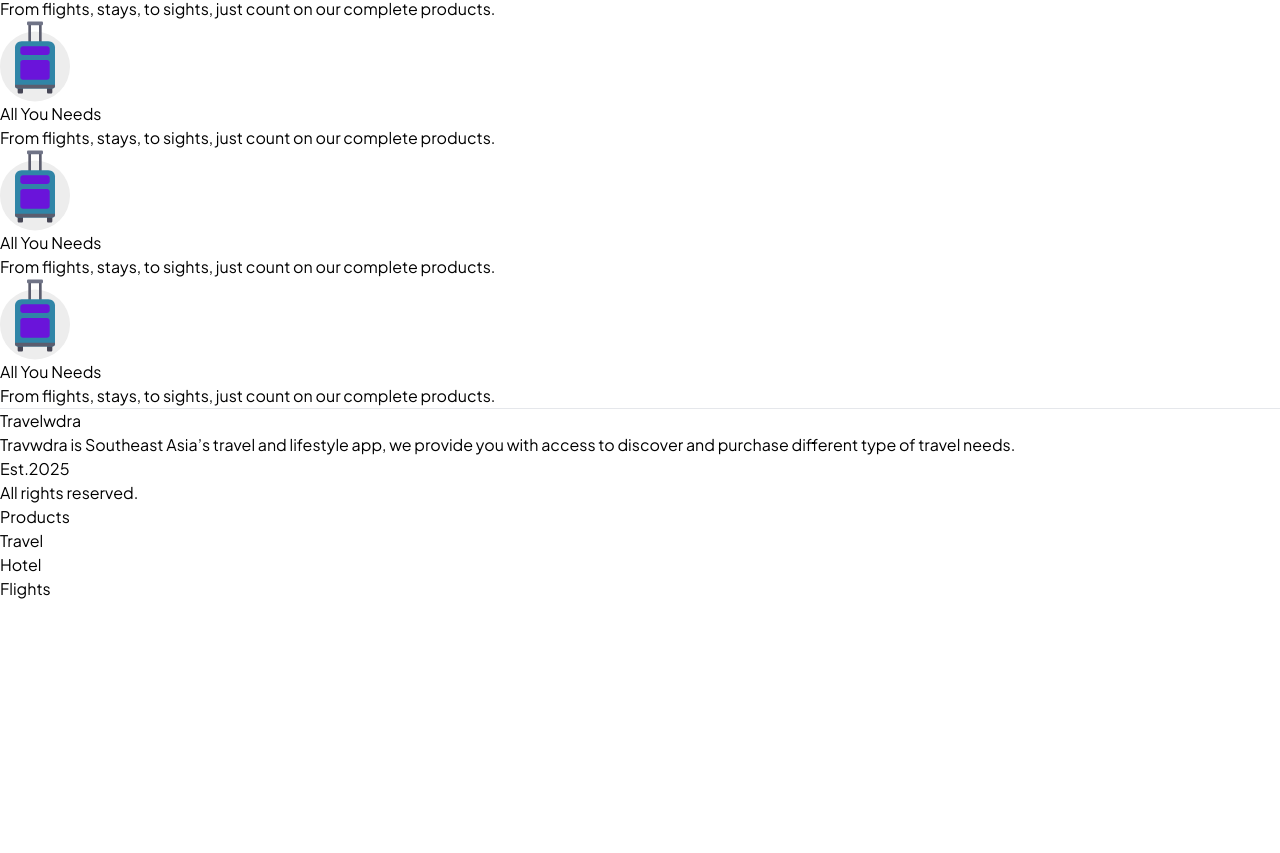
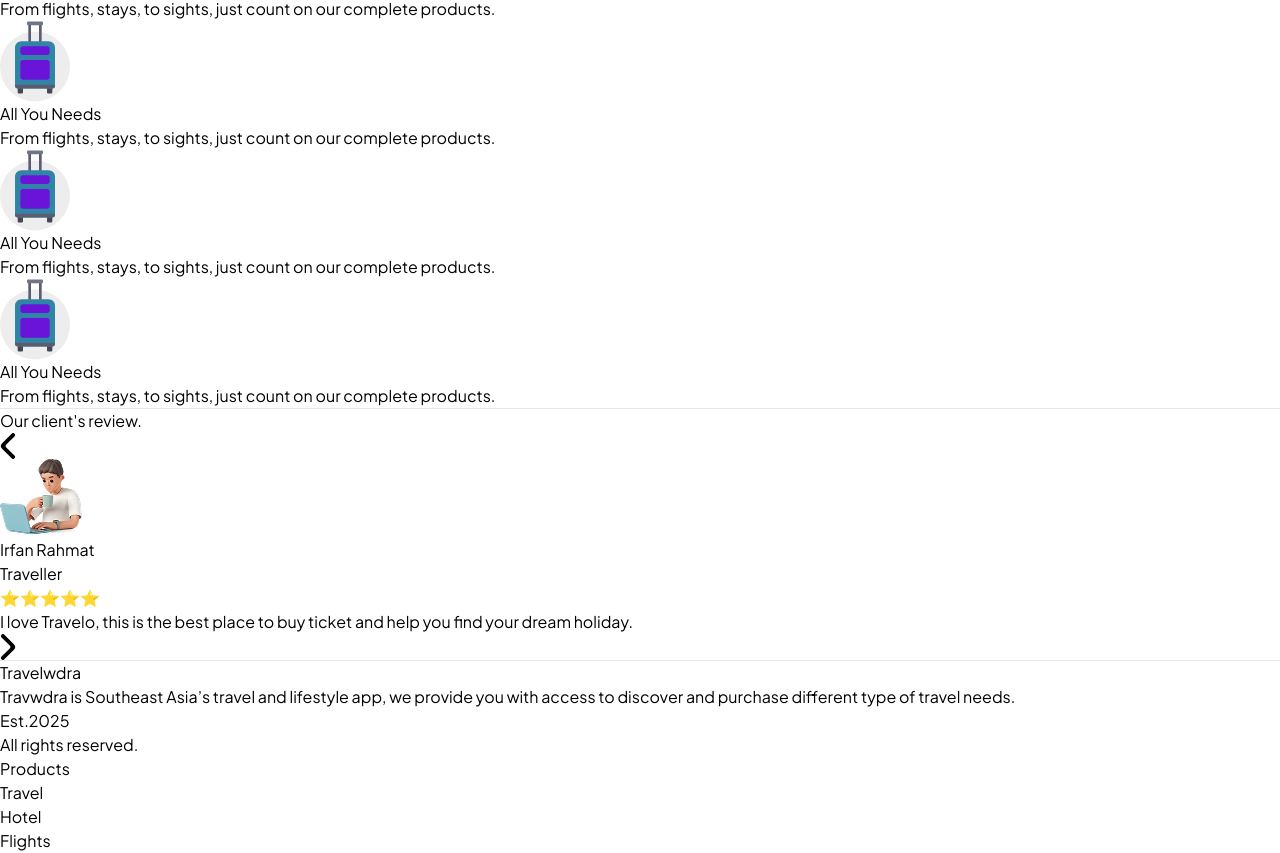
Before and after one commit to HenPx/tourism-guide-app, a React (Vite) app: page / in a window 1280 px wide. Shown: the part 7510-8363 px from the top of the page. Before the commit the page ends 8111 px from the top, so only its background shows below. Built offline with nearby package versions, Linux system fonts and the light colour scheme.

Commit message:
feat: make base card for client's review

```diff
--- /dev/null
+++ b/src/assets/svg/ArrowLeft.jsx
@@ -0,0 +1,9 @@
+export default function ArrowLeft(){
+    return(
+        <>
+            <svg xmlns="http://www.w3.org/2000/svg" width="16" height="26" fill="none" viewBox="0 0 16 26">
+                <path fill="currentColor" d="M14.453 25.348a1.958 1.958 0 0 1-2.77 0l-9.57-9.581a3.917 3.917 0 0 1 0-5.538L11.691.652a1.958 1.958 0 0 1 2.769 2.77l-8.197 8.197a1.958 1.958 0 0 0 0 2.77l8.19 8.189a1.958 1.958 0 0 1 0 2.77Z"/>
+            </svg>
+        </>
+    )
+}
--- /dev/null
+++ b/src/assets/svg/ArrowRight.jsx
@@ -0,0 +1,10 @@
+export default function ArrowRight(){
+    return(
+        <>
+            <svg xmlns="http://www.w3.org/2000/svg" width="16" height="26" fill="none" viewBox="0 0 16 26">
+                <path fill="currentColor" d="M1.547 25.348a1.958 1.958 0 0 0 2.77 0l9.57-9.581a3.917 3.917 0 0 0 0-5.538L4.31.652a1.958 1.958 0 0 0-2.77 2.77l8.197 8.197a1.958 1.958 0 0 1 0 2.77l-8.19 8.189a1.958 1.958 0 0 0 0 2.77Z"/>
+            </svg>
+
+        </>
+    )
+}
--- a/src/pages/Home.jsx
+++ b/src/pages/Home.jsx
@@ -4,6 +4,7 @@
 import WhyUsCard from "../sections/WhyUs";
 import FooterBox from "../components/Footer";
 import LandCover from "../assets/png/LandingCover.png"
+import ClientReview from "../sections/Reviews";
 
 
 export default function Home(){
@@ -13,7 +14,7 @@
                 <div className="absolute top-0 left-0 w-full bg-gradient-to-b from-[#E2F6FC] to-white h-60 z-0"></div>
                 <Navigation/>
             </header>
-            <main className="px-6 md:py-4  lg:px-16">
+            <main className="px-6 md:py-4  lg:px-16 space-y-8">
                 <section className="relative md:mt-0   space-x-0 md:space-x-8 items-center flex flex-col md:flex-row justify-evenly  mb-6 md:justify-between z-20 min-h-screen max-h-screen mt-auto ">
                     <div className="space-y-4 md:space-y-6 text-center md:text-left">
                         <h1 className="font-bold text-4xl md:text-7xl text-[#0C345D]">
@@ -55,6 +56,11 @@
                     <WhyUsCard/>
                 </section>
                 <hr className="relative z-20"/>
+                <section className="relative flex flex-col z-20 items-center justify-center">
+                    <h2 className="font-bold text-2xl md:text-4xl text-center mb-6 text-black">Our client's <span className="text-[#42A7C3]">review.</span></h2>
+                    <ClientReview/>
+                </section>
+                <hr className="relative z-20"/>
 
             </main>
             <footer className="px-6 md:py-4 lg:px-16">
--- /dev/null
+++ b/src/sections/Reviews.jsx
@@ -0,0 +1,28 @@
+import React from "react";
+import ArrowLeft from "../assets/svg/ArrowLeft";
+import ArrowRight from "../assets/svg/ArrowRight";
+
+export default function ClientReview(){
+    return(
+        <>
+        <div className="relative flex justify-center items-center">
+            <div className="absolute -left-6  top-1/2 -translate-y-1/2 border border-[#3085A7] w-[60px] h-[60px] flex items-center justify-center rounded-full shadow-md cursor-pointer text-[#3085A7]">
+                <ArrowLeft/>
+            </div>
+
+            <div className="flex flex-col items-center rounded-xl shadow-[0_2px_100px_rgba(0,0,0,0.15)] px-6 py-8 w-[300px] sm:w-[474px] text-center bg-white">
+                <img src="src/assets/profileReviews/default.png" alt="default" className="w-[70px] rounded-full p-2 bg-gray-200" />
+                <h4 className="font-bold text-lg">Irfan Rahmat</h4>
+                <p className="text-[#A8A8A8] text-sm">Traveller</p>
+                <p>⭐⭐⭐⭐⭐</p>
+                <p className="text-[#A8A8A8]">I love Travelo, this is the best place to buy ticket and help you find your dream holiday.</p>
+            </div>
+
+            <div className="absolute -right-6 top-1/2 -translate-y-1/2 bg-[#3085A7] w-[60px] h-[60px] flex items-center justify-center rounded-full shadow-md cursor-pointe text-white">
+                <ArrowRight/>
+            </div>
+        </div>
+
+        </>
+    )
+}
--- a/src/sections/WhyUs.jsx
+++ b/src/sections/WhyUs.jsx
@@ -5,28 +5,28 @@
 export default function WhyUsCard (){
     return(
         <>
-            <div className="grid grid-cols-1 sm:grid sm:grid-cols-6 gap-6 space-y-6 ">
-                <div className="sm:col-span-2 flex w-full sm:w-[225px] flex-col items-center px-6 py-8 space-y-6 text-center shadow-lg rounded-xl">
+            <div className="grid grid-cols-1 sm:grid sm:grid-cols-6 gap-6 ">
+                <div className="sm:col-span-2 flex w-full sm:w-[225px] flex-col items-center px-6 py-8 space-y-6 text-center shadow-[0_2px_20px_rgba(0,0,0,0.10)] rounded-xl">
                     <Koper/>
                     <h3 className="text-xl font-semibold">All You Needs</h3>
                     <p className="text-[#A8A8A8]">From flights, stays, to sights, just count on our complete products.</p>
                 </div>
-                <div className="sm:col-span-2 flex w-full sm:w-[225px] flex-col items-center px-6 py-8 space-y-6 text-center shadow-lg rounded-xl">
+                <div className="sm:col-span-2 flex w-full sm:w-[225px] flex-col items-center px-6 py-8 space-y-6 text-center shadow-[0_2px_20px_rgba(0,0,0,0.10)] rounded-xl ">
                     <Koper/>
                     <h3 className="text-xl font-semibold">All You Needs</h3>
                     <p className="text-[#A8A8A8]">From flights, stays, to sights, just count on our complete products.</p>
                 </div>
-                <div className="sm:col-span-2 flex w-full sm:w-[225px] flex-col items-center px-6 py-8 space-y-6 text-center shadow-lg rounded-xl">
+                <div className="sm:col-span-2 flex w-full sm:w-[225px] flex-col items-center px-6 py-8 space-y-6 text-center shadow-[0_2px_20px_rgba(0,0,0,0.10)] rounded-xl">
                     <Koper/>
                     <h3 className="text-xl font-semibold">All You Needs</h3>
                     <p className="text-[#A8A8A8]">From flights, stays, to sights, just count on our complete products.</p>
                 </div>
-                <div className="sm:col-start-2 sm:col-span-2 flex w-full sm:w-[225px] flex-col items-center px-6 py-8 space-y-6 text-center shadow-lg rounded-xl">
+                <div className="sm:col-start-2 sm:col-span-2 flex w-full sm:w-[225px] flex-col items-center px-6 py-8 space-y-6 text-center shadow-[0_2px_20px_rgba(0,0,0,0.10)] rounded-xl">
                     <Koper/>
                     <h3 className="text-xl font-semibold">All You Needs</h3>
                     <p className="text-[#A8A8A8]">From flights, stays, to sights, just count on our complete products.</p>
                 </div>
-                <div className="sm:col-span-2 flex w-full sm:w-[225px] flex-col items-center px-6 py-8 space-y-6 text-center shadow-lg rounded-xl">
+                <div className="sm:col-span-2 flex w-full sm:w-[225px] flex-col items-center px-6 py-8 space-y-6 text-center shadow-[0_2px_20px_rgba(0,0,0,0.10)] rounded-xl">
                     <Koper/>
                     <h3 className="text-xl font-semibold">All You Needs</h3>
                     <p className="text-[#A8A8A8]">From flights, stays, to sights, just count on our complete products.</p>
```
Also changed, not shown: src/assets/json/reviews.json (added, +23 -0 lines), src/assets/profileReviews/default.png (added).
